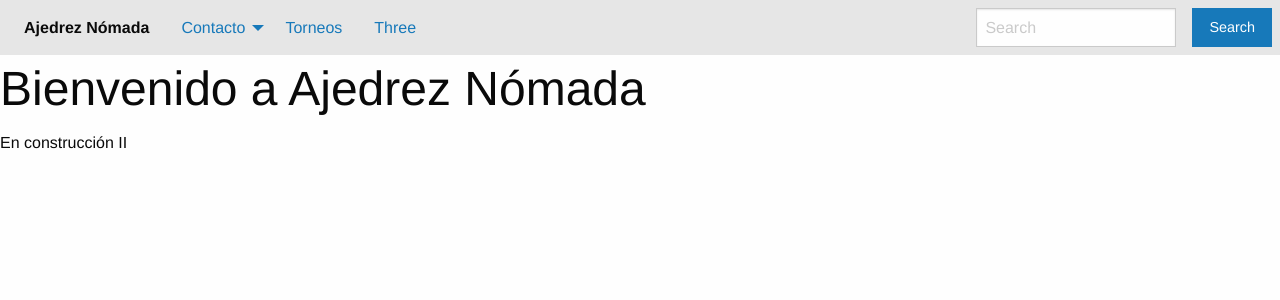
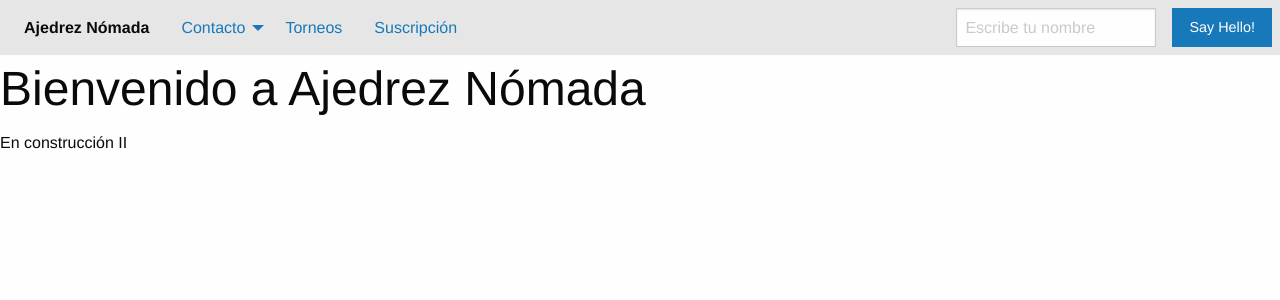
Before and after one commit to xtornasol512/ajedreznomada, a Django app: page / in a window 1280 px wide. Shown: the top 300 px of the page. Run offline with Django 3.2, Linux system fonts and the light colour scheme; some libraries are stand-ins or nearby versions.

Commit message:
say hello

```diff
--- a/ajedreznomada/home/templates/base.html
+++ b/ajedreznomada/home/templates/base.html
@@ -26,13 +26,13 @@
           </ul>
         </li>
         <li><a href="#">Torneos</a></li>
-        <li><a href="#">Three</a></li>
+        <li><a href="#">Suscripción</a></li>
       </ul>
     </div>
     <div class="top-bar-right">
       <ul class="menu">
-        <li><input type="search" placeholder="Search"></li>
-        <li><button type="button" class="button">Search</button></li>
+        <li><input id="welcome" type="search" placeholder="Escribe tu nombre"></li>
+        <li><button type="button" class="button">Say Hello!</button></li>
       </ul>
     </div>
   </div>
```
